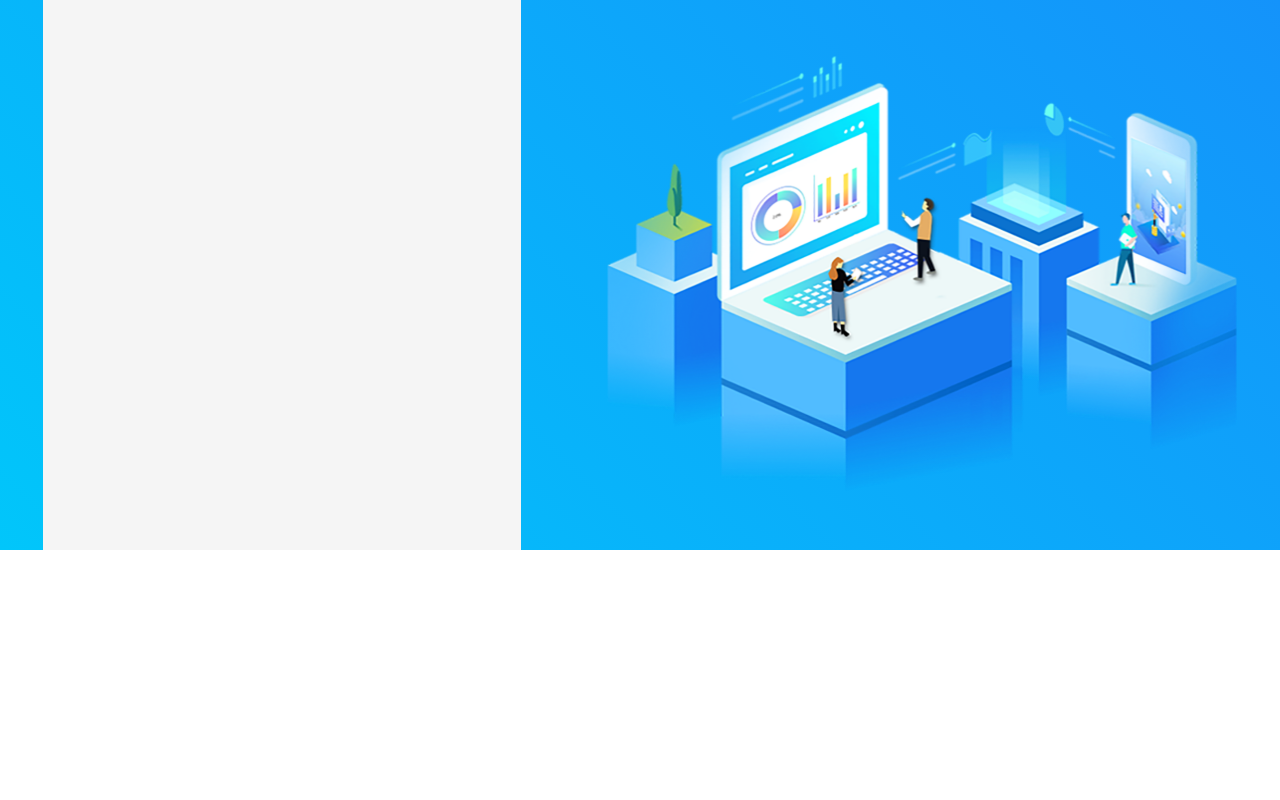
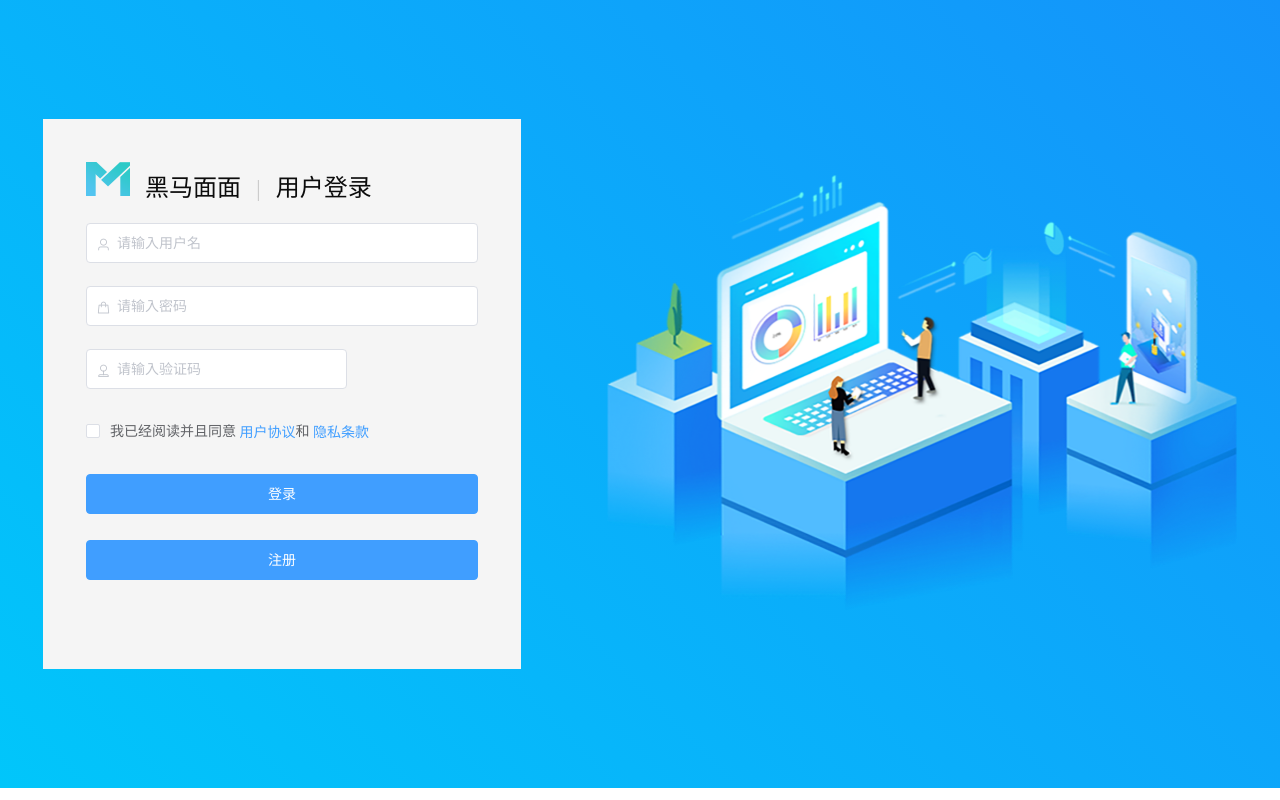
Before and after one commit to 471314748/hmmm, a Vue app: page /#/ in a window 1280 px wide. Built offline with nearby package versions, Linux system fonts and the light colour scheme.

Commit message:
静态完成和表单验证1

```diff
--- a/src/views/login.vue
+++ b/src/views/login.vue
@@ -1,6 +1,68 @@
 <template>
   <div class="login">
-    <div class="left"></div>
+    <div class="left">
+      <div class="title">
+        <img
+          src="@/assets/img/titele@2x.png"
+          alt=""
+        >
+        <span class="titleName">黑马面面</span>
+        <span class="titleLine">|</span>
+        <span class="titleName">用户登录</span>
+      </div>
+      <!-- 具体表单  -->
+      <el-form
+        ref='form'
+        :model='form'
+        :rules='rules'
+      >
+        <el-form-item prop='phone'>
+          <el-input
+            placeholder='请输入用户名'
+            prefix-icon='el-icon-user'
+            v-model="form.phone"
+          ></el-input>
+        </el-form-item>
+        <el-form-item prop='password'>
+          <el-input
+            placeholder='请输入密码'
+            prefix-icon='el-icon-goods'
+            :show-password='true'
+            v-model="form.password"
+          ></el-input>
+        </el-form-item>
+        <el-form-item >
+          <el-row>
+          <el-col :span='16'>
+            <el-form-item prop='code'>
+              <el-input
+                prefix-icon='el-icon-coordinate'
+                placeholder='请输入验证码'
+                v-model="form.code"
+              ></el-input>
+            </el-form-item>
+          </el-col>
+          <el-col :span='8'>
+            <img src="" alt="">
+          </el-col>
+        </el-row>
+        </el-form-item>
+        <!-- 条款 -->
+        <el-form-item>
+          <el-checkbox v-model="form.isCheck">
+            我已经阅读并且同意
+            <el-link type="primary">用户协议</el-link>和
+            <el-link type="primary">隐私条款</el-link>
+          </el-checkbox>
+        </el-form-item>
+        <!-- 按钮 -->
+        <el-form-item>
+          <el-button type='primary' class="btn" @click="loginClick">登录</el-button>
+          <br />
+          <el-button type='primary' class="btn">注册</el-button>
+        </el-form-item>
+      </el-form>
+    </div>
     <div class="rigth">
       <img src='@/assets/img/login_banner_ele@2x.png' />
     </div>
@@ -11,7 +73,33 @@
 export default {
   data () {
     return {
-
+      form: {
+        phone: '',
+        password: '',
+        code: '',
+        isCheck: ''
+      },
+      rules: {
+        phone: [
+          { required: true, message: '请输入手机号', trigger: 'blur' },
+          { min: 11, max: 11, message: '长度在 11 个字符', trigger: 'change' }
+        ],
+        password: [
+          { required: true, message: '请输入密码', trigger: 'blur' },
+          { min: 6, max: 12, message: '长度在 6 到 12 位长度密码', trigger: 'change' }
+        ],
+        code: [
+          { required: true, message: '请输入验证码', trigger: 'blur' },
+          { min: 4, max: 4, message: '长度在 4 位验证码', trigger: 'change' }
+        ]
+      }
+    }
+  },
+  methods: {
+    loginClick () {
+      this.$refs.form.validate(result => {
+        console.log(result)
+      })
     }
   }
 }
@@ -22,18 +110,17 @@ export default {
   display: flex;
   justify-content: space-around;
   align-items: center;
-  // width: 1400px;
-  // height: 788px;
-  height: 100%;
+  // height: 100%;
+  height: 788px;
   background: linear-gradient(
     225deg,
     rgba(20, 147, 250, 1),
     rgba(1, 198, 250, 1)
   );
   .rigth {
-    img{
-      width: 630px;
-      height: 435px;
+    img {
+    width: 630px;
+    height: 435px;
     }
   }
 }
@@ -41,5 +128,30 @@ export default {
   width: 478px;
   height: 550px;
   background: rgba(245, 245, 245, 1);
+  padding: 43px;
+  // img {
+  //   width: 22px;
+  //   height: 17px;
+  // }
+  .title {
+    margin-bottom: 20px;
+    .titleName {
+      font-size: 24px;
+      font-weight: 400;
+      color: rgba(12, 12, 12, 1);
+      margin-right: 15px;
+      margin-left: 15px;
+    }
+    .titleLine {
+      font-size: 24px;
+      color: #ccc;
+    }
+  }
+  .btn{
+    width: 100%;
+  }
+  .btn:nth-child(1){
+    margin-bottom: 26px;
+  }
 }
 </style>
```
Also changed, not shown: src/assets/img/titele@2x.png (added).
